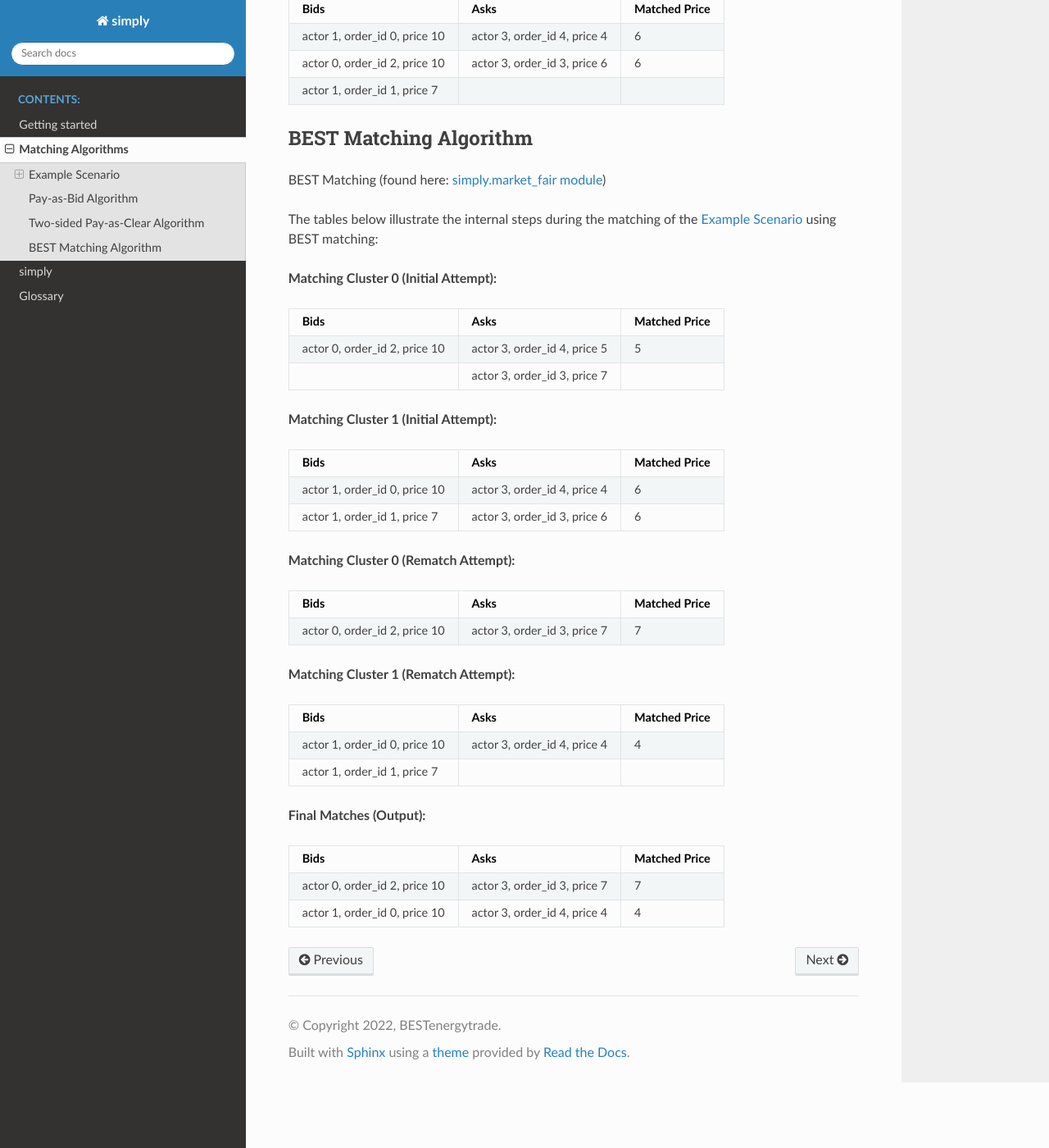
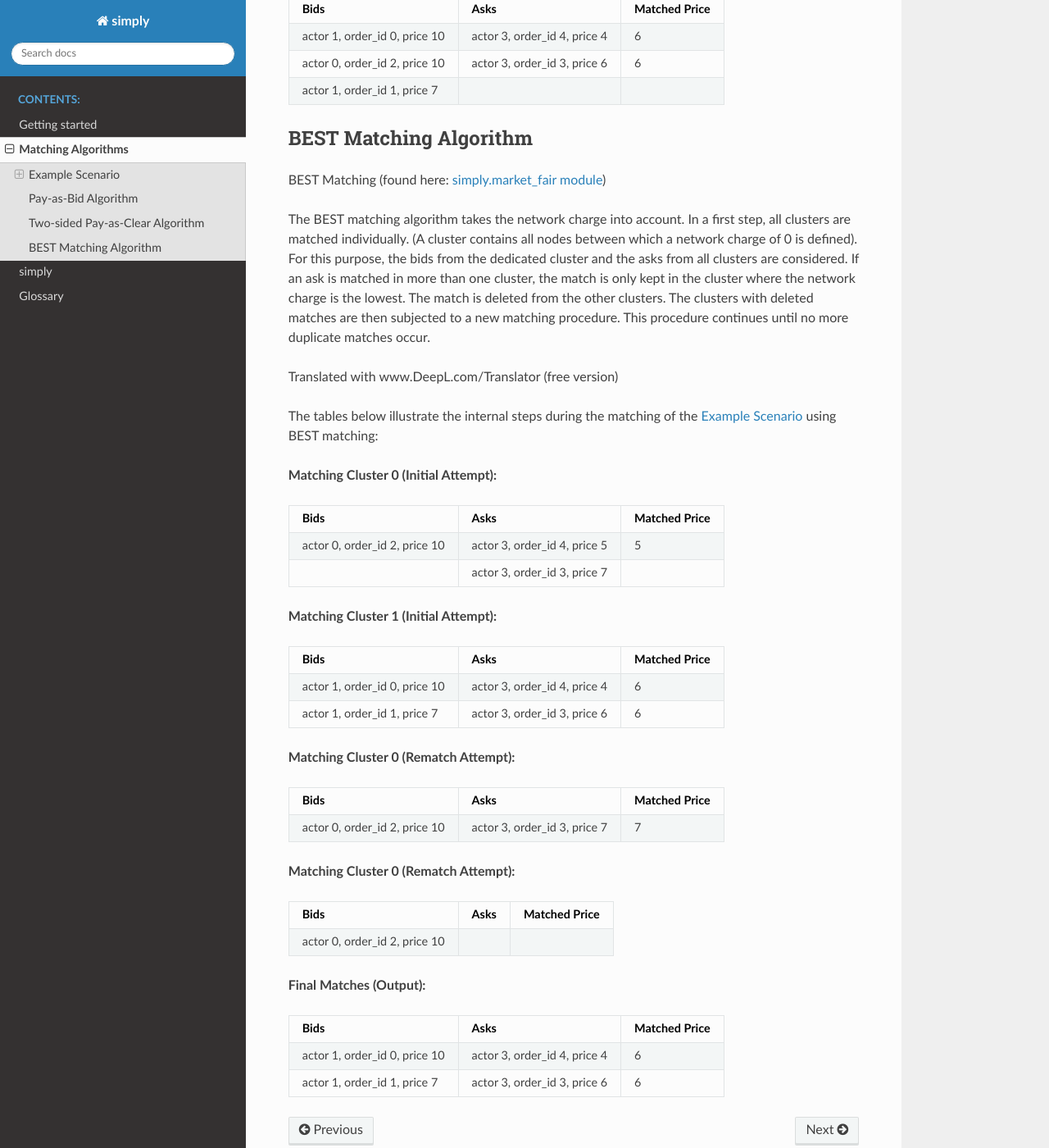
Before and after one commit to BESTenergytrade/simply, a Sphinx documentation site: the page built from doc/source/matching_strategies.rst, in a window 1280 px wide and 1400 px high, scrolled down 2583 px. Shown: the whole window at 82% size. Built offline with Sphinx 7.4.7 and the Read the Docs theme 2.0.0, drawn with Linux system fonts in a browser that asks for light colours; formulas are drawn with MathJax 3.

Commit message:
Update matching_strategies.rst

```diff
--- a/doc/source/matching_strategies.rst
+++ b/doc/source/matching_strategies.rst
@@ -123,6 +123,16 @@ BEST Matching Algorithm
 
 BEST Matching (found here: :ref:`best`)
 
+The BEST matching algorithm takes the network charge into account. In a first step, all clusters
+are matched individually. (A cluster contains all nodes between which a network charge of 0 is defined).
+For this purpose, the bids from the dedicated cluster and the asks from all clusters are considered.
+If an ask is matched in more than one cluster, the match is only kept in the cluster where the network
+charge is the lowest. The match is deleted from the other clusters. The clusters with deleted matches
+are then subjected to a new matching procedure. This procedure continues until no more duplicate matches occur.
+
+
+Translated with www.DeepL.com/Translator (free version)
+
 The tables below illustrate the internal steps during the matching of the :ref:`example_scenario`
 using BEST matching:
 
@@ -154,23 +164,21 @@ using BEST matching:
 | actor 0, order_id 2, price 10  | actor 3, order_id 3, price 7  | 7              |
 +--------------------------------+-------------------------------+----------------+
 
-
-**Matching Cluster 1 (Rematch Attempt):**
+**Matching Cluster 0 (Rematch Attempt):**
 
 +--------------------------------+-------------------------------+----------------+
 | Bids                           | Asks                          | Matched Price  |
 +================================+===============================+================+
-| actor 1, order_id 0, price 10  | actor 3, order_id 4, price 4  | 4              |
+| actor 0, order_id 2, price 10  |                               |                |
 +--------------------------------+-------------------------------+----------------+
-| actor 1, order_id 1, price 7   |                               |                |
-+--------------------------------+-------------------------------+----------------+
+
 
 **Final Matches (Output):**
 
 +--------------------------------+-------------------------------+----------------+
 | Bids                           | Asks                          | Matched Price  |
 +================================+===============================+================+
-| actor 0, order_id 2, price 10  | actor 3, order_id 3, price 7  | 7              |
+| actor 1, order_id 0, price 10  | actor 3, order_id 4, price 4  | 6              |
 +--------------------------------+-------------------------------+----------------+
-| actor 1, order_id 0, price 10  | actor 3, order_id 4, price 4  | 4              |
+| actor 1, order_id 1, price 7   | actor 3, order_id 3, price 6  | 6              |
 +--------------------------------+-------------------------------+----------------+
```
